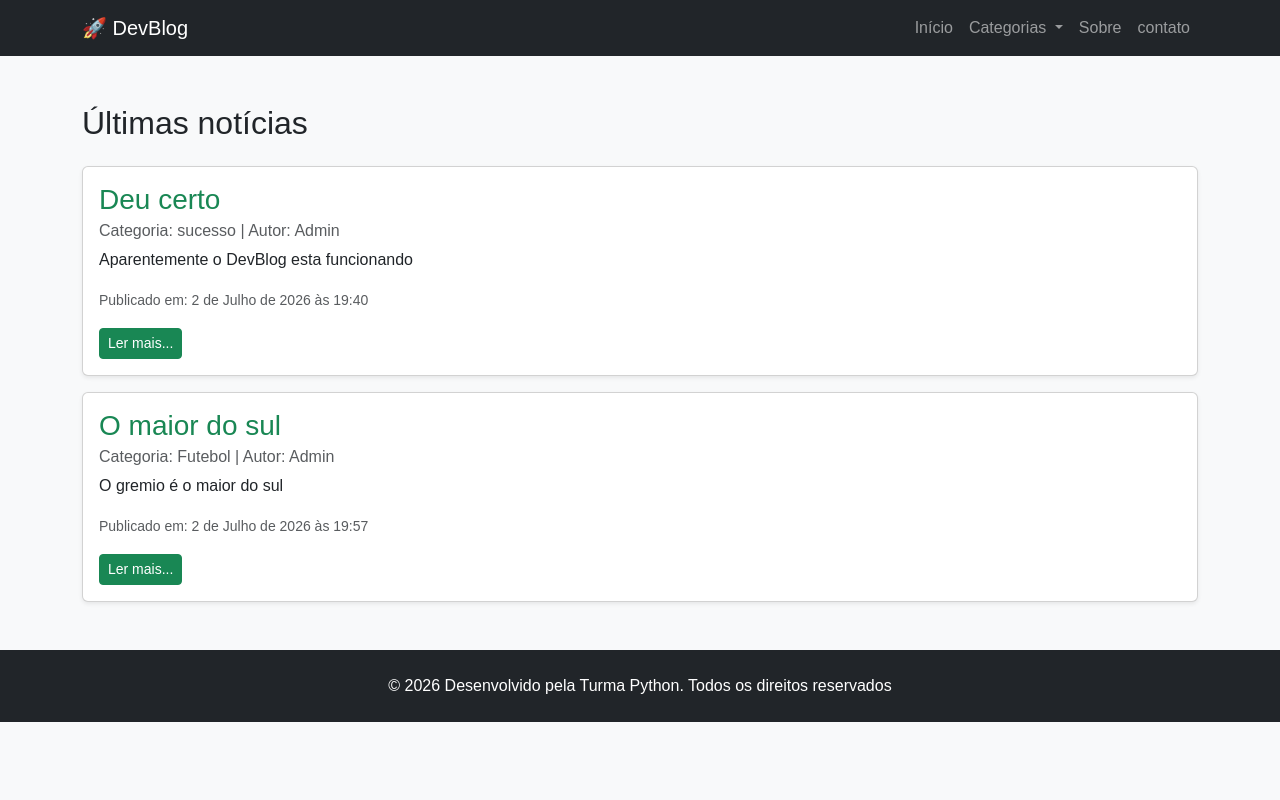
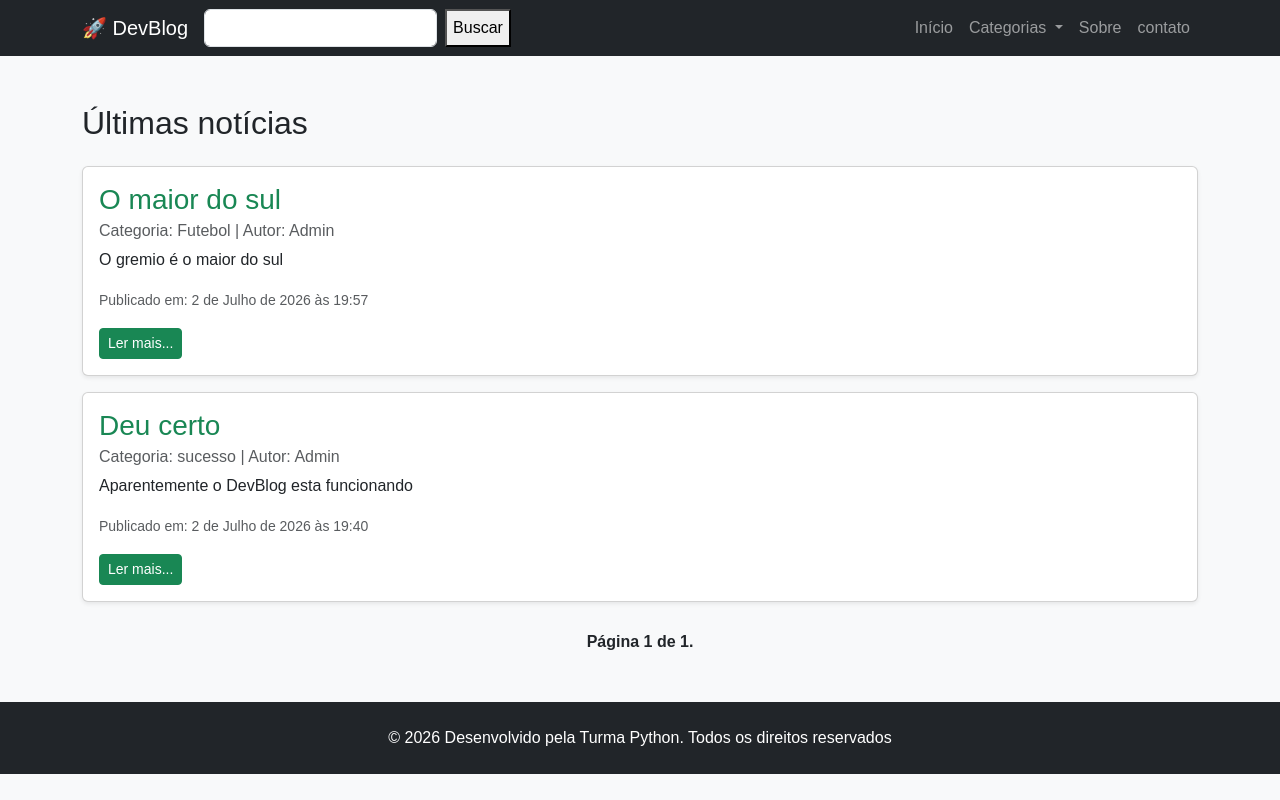
Before and after one commit to edumsantos2006-ship-it/meu_dev_blog, a Django app: page / in a window 1280 px wide. Run offline with Django 5.2, Linux system fonts and the light colour scheme; data comes from the database, SQL or seed files in the repository; parts of the project's set-up code (start-up, migrations or seed data) failed here and were passed over.

Commit message:
atualição buscar e paginação

```diff
--- a/blog/templates/blog/base.html
+++ b/blog/templates/blog/base.html
@@ -24,6 +24,13 @@
 
                 <!--Menu-->
                 <div class="collapse navbar-collapse" id="navbarNav">
+                    <!--formulario barra de busca-->
+                    <form class="d-flex" methods="GET" action="{% url 'home' %}">
+                        <!--o input do 'q'-->
+                        <input class="form-control me-2" type="search" name="q">
+                        <button class="btn-btn-success" type="submit">Buscar</button>
+                    </form>
+
                     <ul class="navbar-nav ms-auto">
                         <li class="nav-item">
                             <a class="nav-link" href="{% url 'home' %}">Início</a>
--- a/blog/templates/blog/index.html
+++ b/blog/templates/blog/index.html
@@ -20,4 +20,23 @@
 
     {% endfor %}
 
+
+    <!--Botões de paginação bootstrap-->
+    <div class="pagination justify-content-center mt-4">
+        {% if lista_artigos.has_previous %}
+            <a href="?page=1" class="btn btn-outline-primary btn-sm mx-1">&laquo; Primeira</a>
+            <a href="?page={{ lista_artigos.previous_page_number }}" class="btn btn-outline-primary btn-sm mx-1">Anterior</a>
+        {% endif %}
+
+        <span class="current fw-bold mx-3 mt-1">
+            Página {{ lista_artigos.number }} de {{ lista_artigos.paginator.num_pages }}.
+        </span>
+
+        {% if lista_artigos.has_next %}
+            <a href="?page={{ lista_artigos.next_page_number }}" class="btn btn-outline-primary btn-sm mx-1">Próxima</a>
+            <a href="?page={{ lista_artigos.paginator.num_pages }}" class="btn btn-outline-primary btn-sm mx-1">Última &raquo;</a>
+        {% endif %}
+
+    </div>
+
  {% endblock %}
--- a/blog/views.py
+++ b/blog/views.py
@@ -6,18 +6,26 @@ from rest_framework.response import Response
 from .serializers import ArtigoSerializers, CategoriaSerializer
 from rest_framework.decorators import api_view, permission_classes
 from rest_framework.permissions import IsAuthenticated
+from django.core.paginator import Paginator
 
 
 
 def home(request):
 
-    noticias = Artigo.objects.all()
-    categorias = Categoria.objects.all()
+    noticias = Artigo.objects.all().order_by('-id')
 
+    busca = request.GET.get('q')
+    if busca:
+        noticias = noticias.filter(titulo__icontains=busca)
+
+    paginator = Paginator(noticias, 5)
+
+    numero_da_pagina = request.GET.get('page')
+    page_obj = paginator.get_page(numero_da_pagina)
 
     contexto = {
-        'lista_artigos' : noticias,
-        'lista_categorias' : categorias
+        'lista_artigos' : page_obj
+
     }
     return render(request, 'blog/index.html', contexto)
 
```
